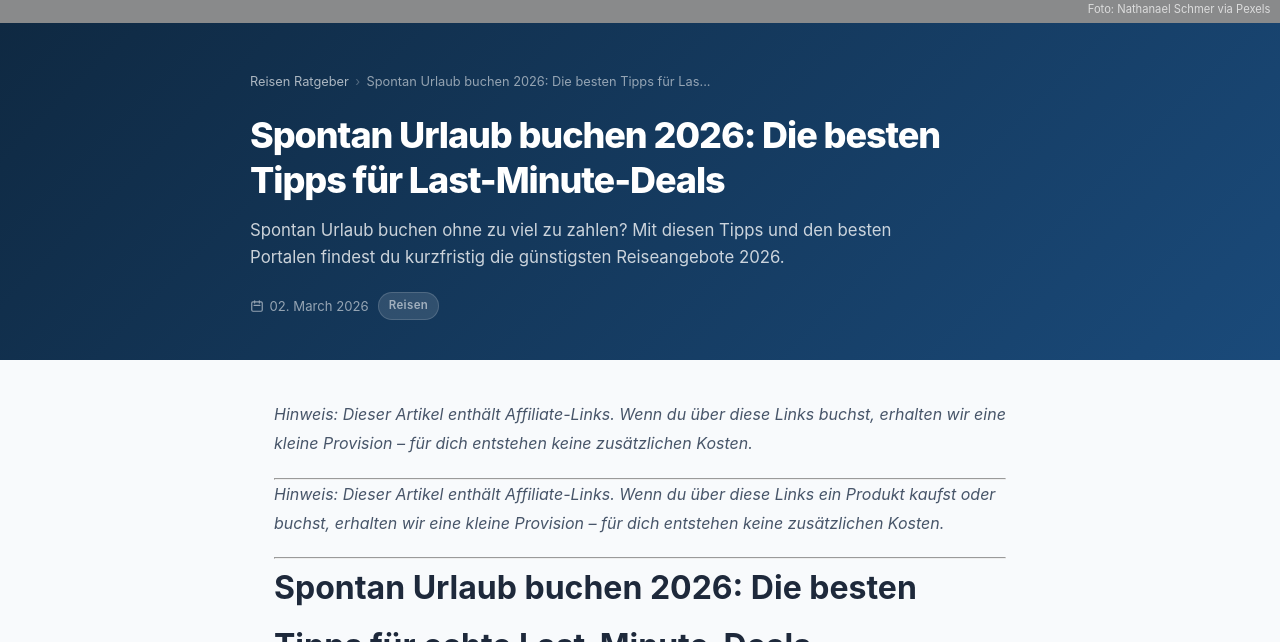
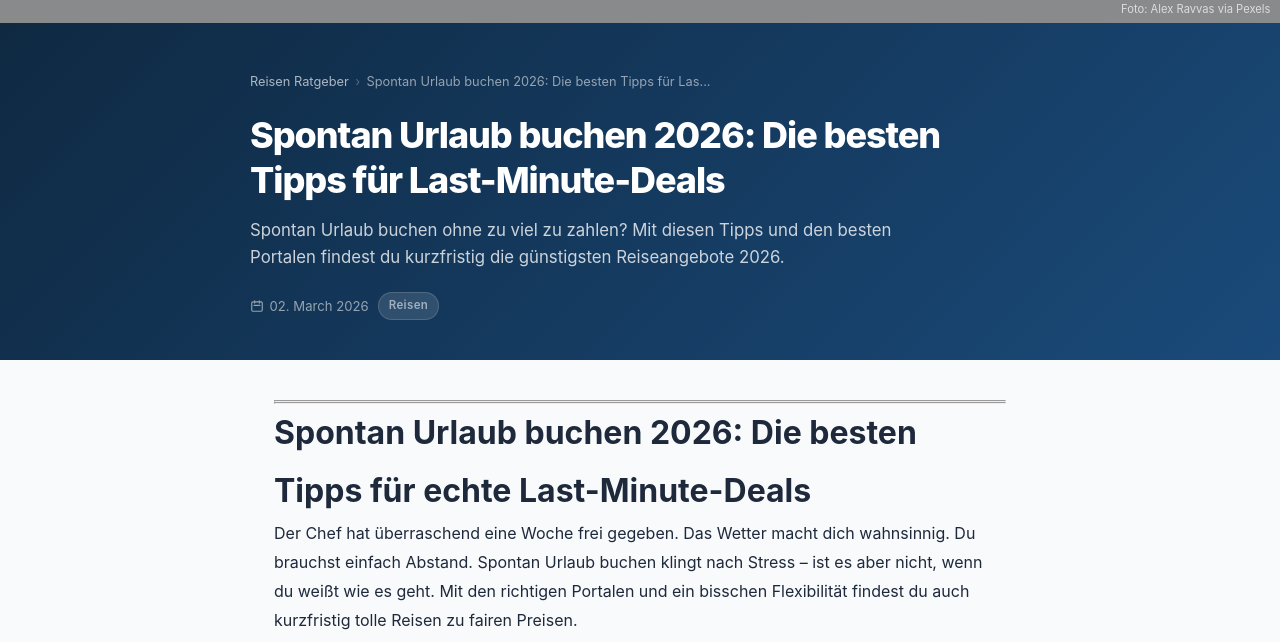
Before and after one commit to deraneckaerial/reisen-ratgeber, a Jekyll site: the page built from _posts/2026-03-02-spontan-urlaub-buchen.md, in a window 1280 px wide and 900 px high, scrolled down 228 px, cut to the strip 258-900 px from the top of the window. Built offline with Jekyll 4.4.1, drawn with Linux system fonts in a browser that asks for light colours.

Commit message:
Add SEO article: 2026-03-02-spontan-urlaub-buchen.md

```diff
--- a/_posts/2026-03-02-spontan-urlaub-buchen.md
+++ b/_posts/2026-03-02-spontan-urlaub-buchen.md
@@ -8,17 +8,13 @@
 keyword: "spontan urlaub buchen"
 affiliate_program: "awin_check24_reise"
 word_count: 1620
-image: "https://images.pexels.com/photos/18799488/pexels-photo-18799488.jpeg?auto=compress&cs=tinysrgb&dpr=2&h=650&w=940"
-image_alt: "Stunning aerial shot of a pier in Poreč, Croatia, surrounded by clear turquoise water."
-image_credit: "Nathanael Schmer via Pexels"
+image: "https://images.pexels.com/photos/36175642/pexels-photo-36175642.jpeg?auto=compress&cs=tinysrgb&dpr=2&h=650&w=940"
+image_alt: "Beautiful daytime view of Bourtzi Castle in Nafplio, Greece, with mountains and sea."
+image_credit: "Alex Ravvas via Pexels"
 ---
-
-*Hinweis: Dieser Artikel enthält Affiliate-Links. Wenn du über diese Links buchst, erhalten wir eine kleine Provision – für dich entstehen keine zusätzlichen Kosten.*
 
 ---
 
-
-*Hinweis: Dieser Artikel enthält Affiliate-Links. Wenn du über diese Links ein Produkt kaufst oder buchst, erhalten wir eine kleine Provision – für dich entstehen keine zusätzlichen Kosten.*
 
 ---
 
```
